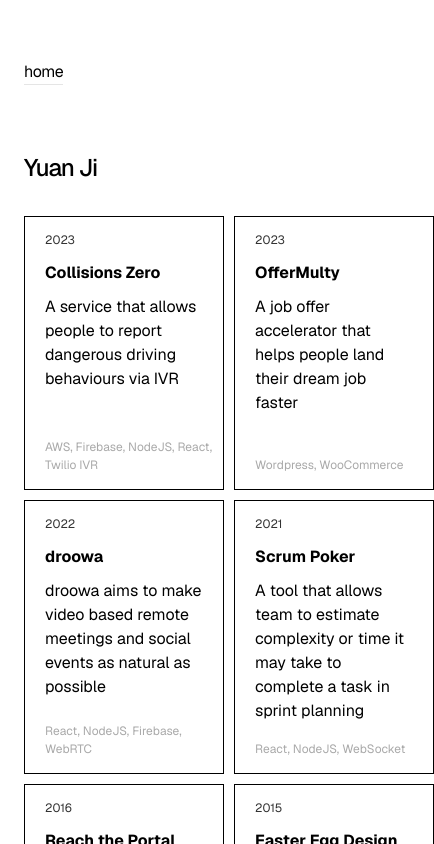
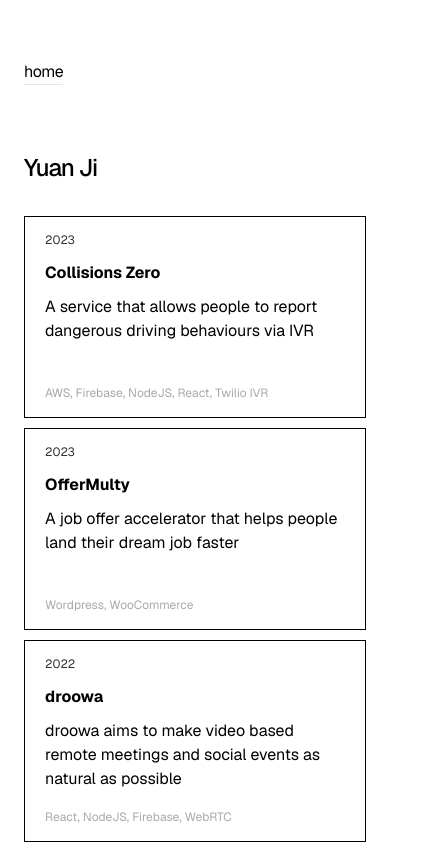
Before and after one commit to Meerkat007/nextjs-portfolio, a Next.js app: page / in a window 390 px wide. Shown: the top 844 px of the page, 434 px wide, since content can reach past the window. Built offline with nearby package versions, Linux system fonts and the light colour scheme.

Commit message:
fix mobile display issue

```diff
--- a/app/mainpage.css
+++ b/app/mainpage.css
@@ -8,3 +8,9 @@
 section.main_page .project_container > div {
     align-self: stretch;
 }
+
+@media only screen and (max-width: 600px) {
+    section.main_page .project_container {
+        grid-template-columns: minmax(200px, 1fr);
+    }
+}
```
